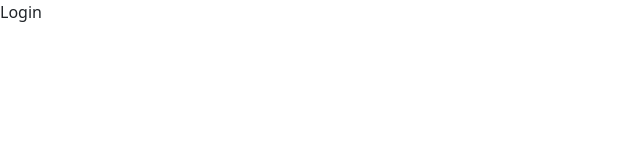
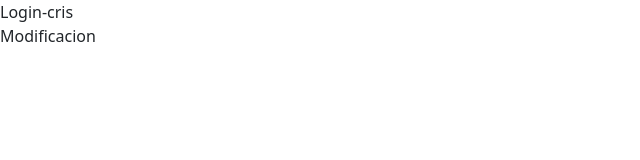
Before and after one commit to KrizRoMe/alquiler-fronted, a React (Vite) app: page /login in a window 1280 px wide. Shown: the top 160 px of the page, without its empty margins (0-640 px from the left). Built offline with nearby package versions, Linux system fonts and the light colour scheme.

Commit message:
commit prueba

```diff
--- a/src/pages/LoginPage.jsx
+++ b/src/pages/LoginPage.jsx
@@ -1,7 +1,12 @@
 import React from "react";
 
 function LoginPage() {
-  return <div>Login</div>;
+  return (
+    <div>
+      <div>Login-cris</div>
+      <div>Modificacion</div>
+    </div>
+  );
 }
 
 export default LoginPage;
```
